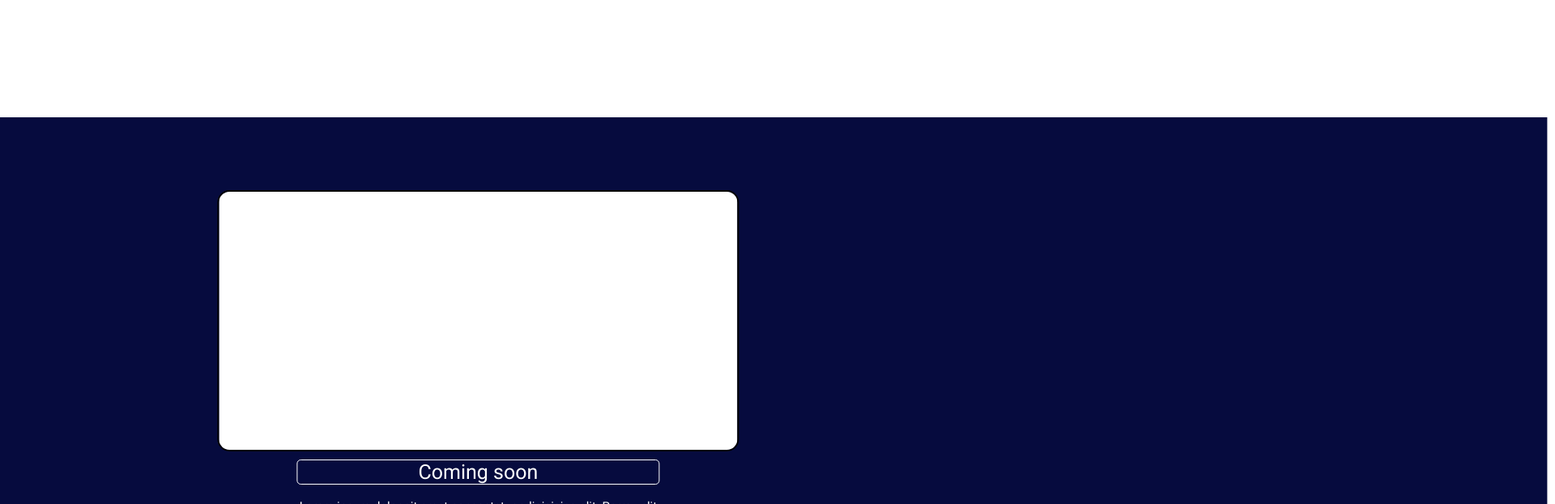
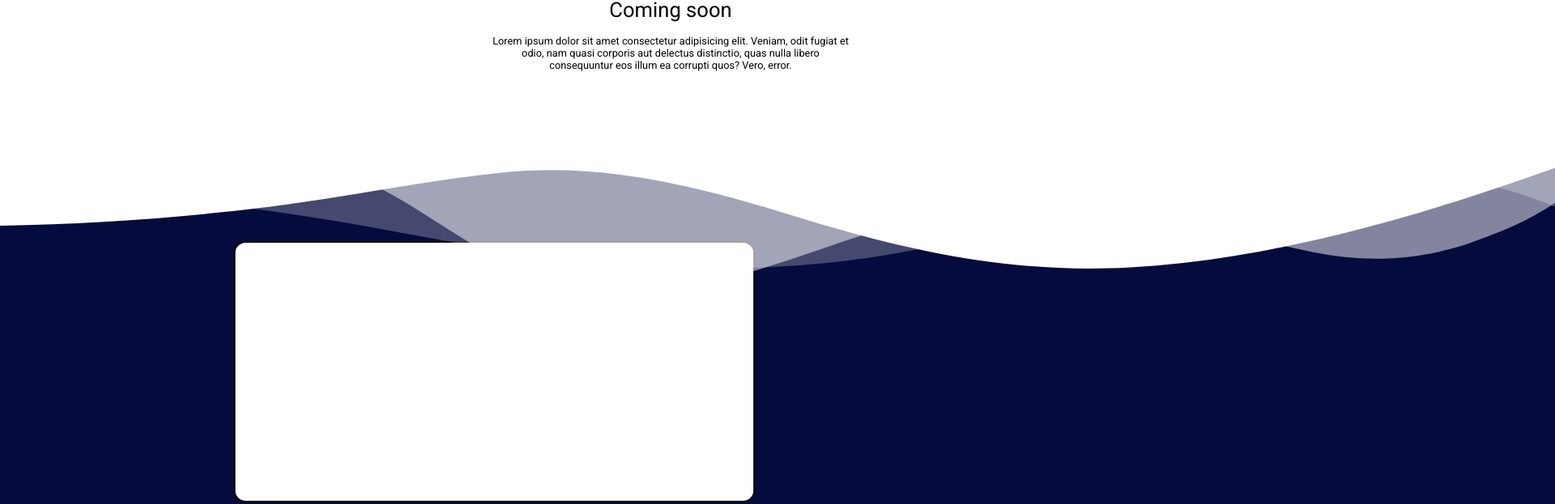
Before and after one commit to Hamburglers/project-hub, a Vue app: page / in a window 1280 px wide. Shown: the part 1193-1816 px from the top of the page at 81% size, 1920 px wide, since content can reach past the window. Built offline with nearby package versions, Linux system fonts and the light colour scheme.

Commit message:
Added dividers between sections

```diff
--- a/src/App.vue
+++ b/src/App.vue
@@ -46,6 +46,13 @@
         </div>
       </section>
       <section class="tres">
+        <div class="custom-shape-divider-top-1702017514">
+            <svg data-name="Layer 1" xmlns="http://www.w3.org/2000/svg" viewBox="0 0 1200 120" preserveAspectRatio="none">
+                <path d="M0,0V46.29c47.79,22.2,103.59,32.17,158,28,70.36-5.37,136.33-33.31,206.8-37.5C438.64,32.43,512.34,53.67,583,72.05c69.27,18,138.3,24.88,209.4,13.08,36.15-6,69.85-17.84,104.45-29.34C989.49,25,1113-14.29,1200,52.47V0Z" opacity=".25" class="shape-fill"></path>
+                <path d="M0,0V15.81C13,36.92,27.64,56.86,47.69,72.05,99.41,111.27,165,111,224.58,91.58c31.15-10.15,60.09-26.07,89.67-39.8,40.92-19,84.73-46,130.83-49.67,36.26-2.85,70.9,9.42,98.6,31.56,31.77,25.39,62.32,62,103.63,73,40.44,10.79,81.35-6.69,119.13-24.28s75.16-39,116.92-43.05c59.73-5.85,113.28,22.88,168.9,38.84,30.2,8.66,59,6.17,87.09-7.5,22.43-10.89,48-26.93,60.65-49.24V0Z" opacity=".5" class="shape-fill"></path>
+                <path d="M0,0V5.63C149.93,59,314.09,71.32,475.83,42.57c43-7.64,84.23-20.12,127.61-26.46,59-8.63,112.48,12.24,165.56,35.4C827.93,77.22,886,95.24,951.2,90c86.53-7,172.46-45.71,248.8-84.81V0Z" class="shape-fill"></path>
+            </svg>
+        </div>
         <div class="trestext">
         <a href="#/todo"><img src="/blank.png"></a>
         <a href="#/todo" id="button">Coming soon</a>
@@ -97,6 +104,27 @@
     fill: #060B3E;
 }
 
+.custom-shape-divider-top-1702017514 {
+    position: absolute;
+    top: 0;
+    left: 0;
+    width: 100%;
+    overflow: hidden;
+    line-height: 0;
+}
+
+.custom-shape-divider-top-1702017514 svg {
+    position: relative;
+    display: block;
+    width: calc(100% + 1.3px);
+    height: 190px;
+}
+
+.custom-shape-divider-top-1702017514 .shape-fill {
+    fill: #FFFFFF;
+}
+COPY HTMLCOPY CSSDOWNLOAD SVG
+
 header, h2{
   display: flex;
   justify-content: center;
@@ -139,7 +167,7 @@
   height: 20%;
   gap: 10px;
   justify-content: center;
-  font-size: 25px;
+  font-size: 2vw;
   border-radius: 5px;
   color: white;
   margin-top: 10px;
@@ -151,7 +179,7 @@
   cursor: pointer;
   background-color: white;
   color: black;
-  scale: 1.08;
+  scale: 1.05;
 }
 
 #button {
@@ -165,7 +193,7 @@
 }
 
 .inverse:hover {
-  scale: 1.08;
+  scale: 1.05;
   color: white;
   background-color: #060b3e;
   cursor: pointer;
@@ -200,16 +228,20 @@
   display: flex;
   flex-direction: column;
   width: 100%; /* Full width */
-  padding: 40px;
+  padding: 60px;
   transition: transform 0.5s; /* Smooth transition for the transform */
 }
 
 .unotext, .dostext, .trestext {
   max-width: 35vw;
-  font-size: 15px;
+  font-size: 1vw;
   text-align: center;
   margin: 0 auto;
   color: white;
+}
+
+.dostext {
+  color: black;
 }
 
 /* Apply transform to shift each section */
```
